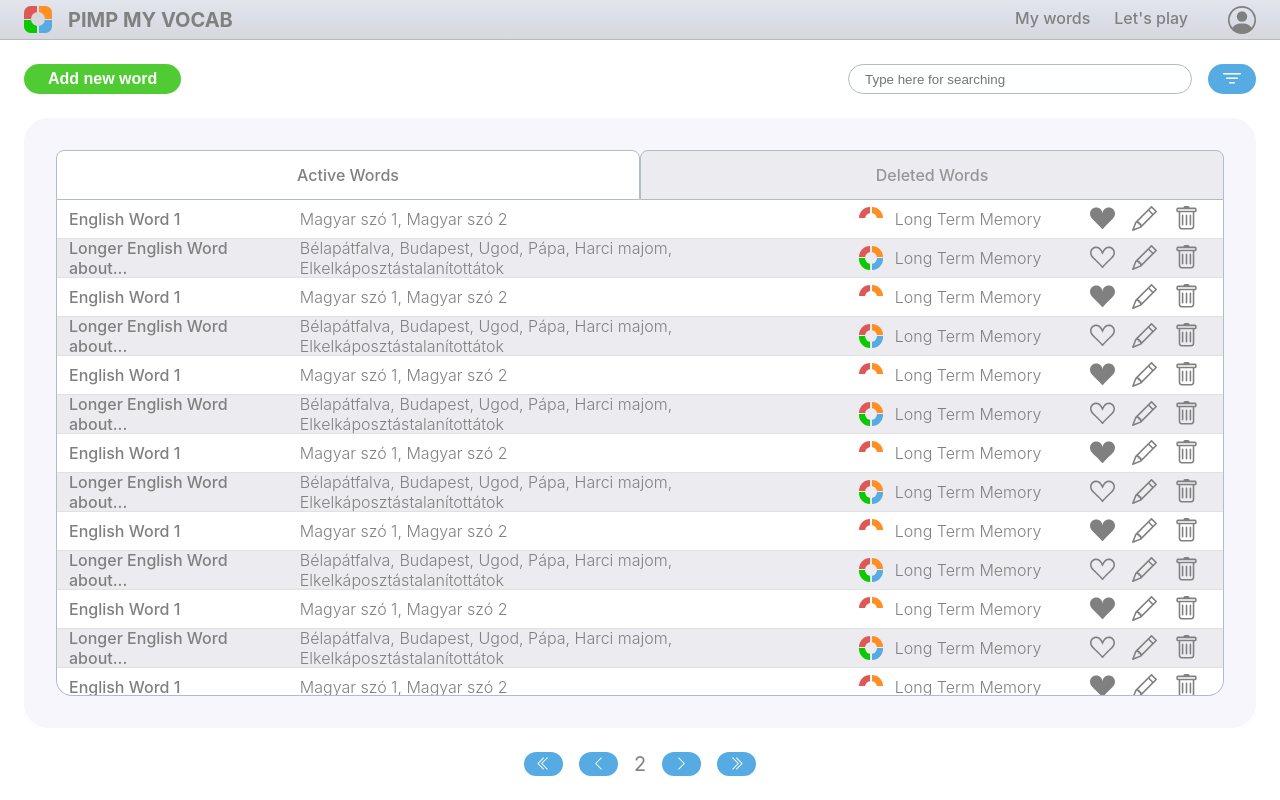
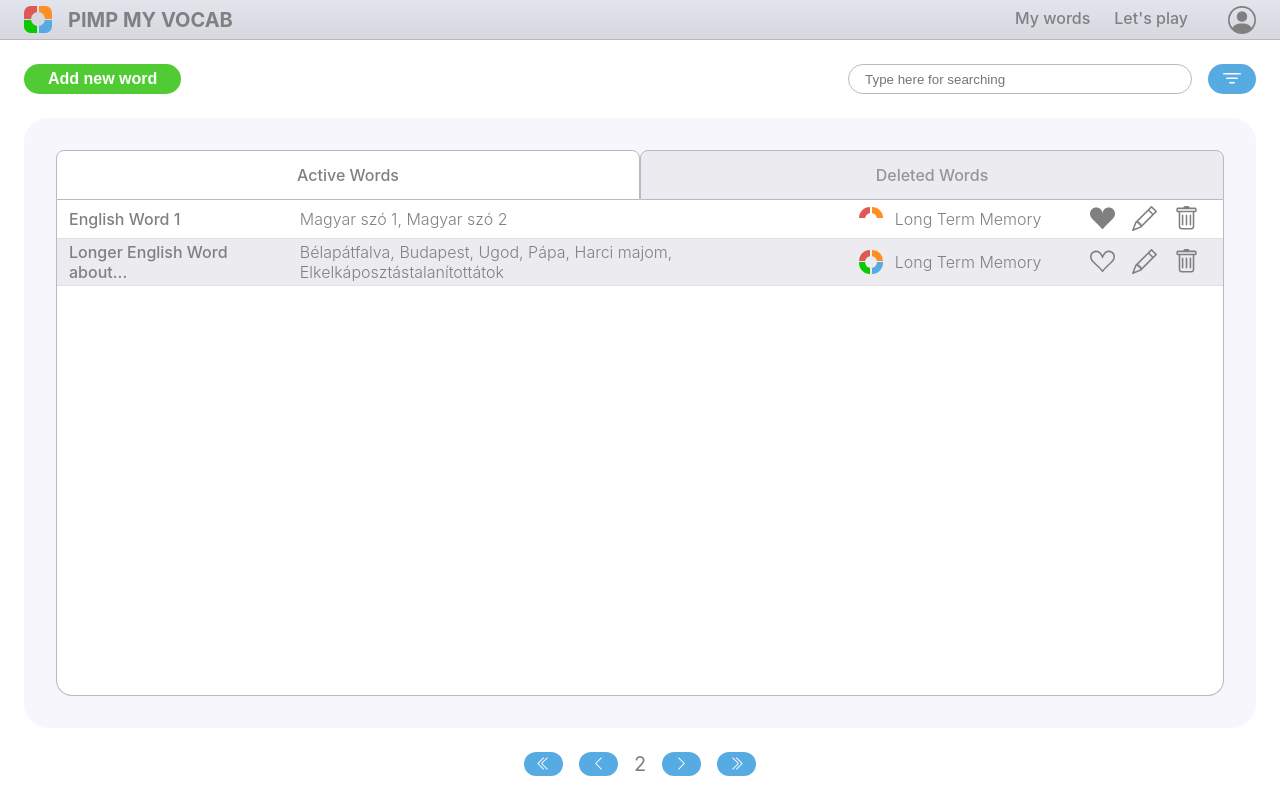
Before and after one commit to Crepkey/pmv_frond_end, a React (Create React App) app: page / in a window 1280 px wide. Built offline with nearby package versions, Linux system fonts and the light colour scheme.

Commit message:
Remove useless test rows

```diff
--- a/src/components/MyWords.tsx
+++ b/src/components/MyWords.tsx
@@ -275,188 +275,6 @@ export default function MyWords() {
 								<BsTrash size={25} />
 							</WordHandler>
 						</WordRowGray>
-						<WordRowWhite>
-							<EnglishWord>English Word 1</EnglishWord>
-							<HungarianWords>Magyar szó 1, Magyar szó 2</HungarianWords>
-							<MemoryLevel>
-								<SpinnerBar size={24} status={34} style={{ margin: "0 12px 0 0" }} />
-								<MemoryState>Long Term Memory</MemoryState>
-							</MemoryLevel>
-							<WordHandler>
-								<BsSuitHeartFill size={25} />
-								<BsPencil size={25} />
-								<BsTrash size={25} />
-							</WordHandler>
-						</WordRowWhite>
-						<WordRowGray>
-							<EnglishWord>Longer English Word about...</EnglishWord>
-							<HungarianWords>Bélapátfalva, Budapest, Ugod, Pápa, Harci majom, Elkelkáposztástalanítottátok</HungarianWords>
-							<MemoryLevel>
-								<SpinnerBar size={24} status={96} style={{ margin: "0 12px 0 0", background: `${colors.rowBackgroundDark}` }} />
-								<MemoryState>Long Term Memory</MemoryState>
-							</MemoryLevel>
-							<WordHandler>
-								<BsSuitHeart size={25} />
-								<BsPencil size={25} />
-								<BsTrash size={25} />
-							</WordHandler>
-						</WordRowGray>
-						<WordRowWhite>
-							<EnglishWord>English Word 1</EnglishWord>
-							<HungarianWords>Magyar szó 1, Magyar szó 2</HungarianWords>
-							<MemoryLevel>
-								<SpinnerBar size={24} status={34} style={{ margin: "0 12px 0 0" }} />
-								<MemoryState>Long Term Memory</MemoryState>
-							</MemoryLevel>
-							<WordHandler>
-								<BsSuitHeartFill size={25} />
-								<BsPencil size={25} />
-								<BsTrash size={25} />
-							</WordHandler>
-						</WordRowWhite>
-						<WordRowGray>
-							<EnglishWord>Longer English Word about...</EnglishWord>
-							<HungarianWords>Bélapátfalva, Budapest, Ugod, Pápa, Harci majom, Elkelkáposztástalanítottátok</HungarianWords>
-							<MemoryLevel>
-								<SpinnerBar size={24} status={96} style={{ margin: "0 12px 0 0", background: `${colors.rowBackgroundDark}` }} />
-								<MemoryState>Long Term Memory</MemoryState>
-							</MemoryLevel>
-							<WordHandler>
-								<BsSuitHeart size={25} />
-								<BsPencil size={25} />
-								<BsTrash size={25} />
-							</WordHandler>
-						</WordRowGray>
-						<WordRowWhite>
-							<EnglishWord>English Word 1</EnglishWord>
-							<HungarianWords>Magyar szó 1, Magyar szó 2</HungarianWords>
-							<MemoryLevel>
-								<SpinnerBar size={24} status={34} style={{ margin: "0 12px 0 0" }} />
-								<MemoryState>Long Term Memory</MemoryState>
-							</MemoryLevel>
-							<WordHandler>
-								<BsSuitHeartFill size={25} />
-								<BsPencil size={25} />
-								<BsTrash size={25} />
-							</WordHandler>
-						</WordRowWhite>
-						<WordRowGray>
-							<EnglishWord>Longer English Word about...</EnglishWord>
-							<HungarianWords>Bélapátfalva, Budapest, Ugod, Pápa, Harci majom, Elkelkáposztástalanítottátok</HungarianWords>
-							<MemoryLevel>
-								<SpinnerBar size={24} status={96} style={{ margin: "0 12px 0 0", background: `${colors.rowBackgroundDark}` }} />
-								<MemoryState>Long Term Memory</MemoryState>
-							</MemoryLevel>
-							<WordHandler>
-								<BsSuitHeart size={25} />
-								<BsPencil size={25} />
-								<BsTrash size={25} />
-							</WordHandler>
-						</WordRowGray>
-						<WordRowWhite>
-							<EnglishWord>English Word 1</EnglishWord>
-							<HungarianWords>Magyar szó 1, Magyar szó 2</HungarianWords>
-							<MemoryLevel>
-								<SpinnerBar size={24} status={34} style={{ margin: "0 12px 0 0" }} />
-								<MemoryState>Long Term Memory</MemoryState>
-							</MemoryLevel>
-							<WordHandler>
-								<BsSuitHeartFill size={25} />
-								<BsPencil size={25} />
-								<BsTrash size={25} />
-							</WordHandler>
-						</WordRowWhite>
-						<WordRowGray>
-							<EnglishWord>Longer English Word about...</EnglishWord>
-							<HungarianWords>Bélapátfalva, Budapest, Ugod, Pápa, Harci majom, Elkelkáposztástalanítottátok</HungarianWords>
-							<MemoryLevel>
-								<SpinnerBar size={24} status={96} style={{ margin: "0 12px 0 0", background: `${colors.rowBackgroundDark}` }} />
-								<MemoryState>Long Term Memory</MemoryState>
-							</MemoryLevel>
-							<WordHandler>
-								<BsSuitHeart size={25} />
-								<BsPencil size={25} />
-								<BsTrash size={25} />
-							</WordHandler>
-						</WordRowGray>
-						<WordRowWhite>
-							<EnglishWord>English Word 1</EnglishWord>
-							<HungarianWords>Magyar szó 1, Magyar szó 2</HungarianWords>
-							<MemoryLevel>
-								<SpinnerBar size={24} status={34} style={{ margin: "0 12px 0 0" }} />
-								<MemoryState>Long Term Memory</MemoryState>
-							</MemoryLevel>
-							<WordHandler>
-								<BsSuitHeartFill size={25} />
-								<BsPencil size={25} />
-								<BsTrash size={25} />
-							</WordHandler>
-						</WordRowWhite>
-						<WordRowGray>
-							<EnglishWord>Longer English Word about...</EnglishWord>
-							<HungarianWords>Bélapátfalva, Budapest, Ugod, Pápa, Harci majom, Elkelkáposztástalanítottátok</HungarianWords>
-							<MemoryLevel>
-								<SpinnerBar size={24} status={96} style={{ margin: "0 12px 0 0", background: `${colors.rowBackgroundDark}` }} />
-								<MemoryState>Long Term Memory</MemoryState>
-							</MemoryLevel>
-							<WordHandler>
-								<BsSuitHeart size={25} />
-								<BsPencil size={25} />
-								<BsTrash size={25} />
-							</WordHandler>
-						</WordRowGray>
-						<WordRowWhite>
-							<EnglishWord>English Word 1</EnglishWord>
-							<HungarianWords>Magyar szó 1, Magyar szó 2</HungarianWords>
-							<MemoryLevel>
-								<SpinnerBar size={24} status={34} style={{ margin: "0 12px 0 0" }} />
-								<MemoryState>Long Term Memory</MemoryState>
-							</MemoryLevel>
-							<WordHandler>
-								<BsSuitHeartFill size={25} />
-								<BsPencil size={25} />
-								<BsTrash size={25} />
-							</WordHandler>
-						</WordRowWhite>
-						<WordRowGray>
-							<EnglishWord>Longer English Word about...</EnglishWord>
-							<HungarianWords>Bélapátfalva, Budapest, Ugod, Pápa, Harci majom, Elkelkáposztástalanítottátok</HungarianWords>
-							<MemoryLevel>
-								<SpinnerBar size={24} status={96} style={{ margin: "0 12px 0 0", background: `${colors.rowBackgroundDark}` }} />
-								<MemoryState>Long Term Memory</MemoryState>
-							</MemoryLevel>
-							<WordHandler>
-								<BsSuitHeart size={25} />
-								<BsPencil size={25} />
-								<BsTrash size={25} />
-							</WordHandler>
-						</WordRowGray>
-						<WordRowWhite>
-							<EnglishWord>English Word 1</EnglishWord>
-							<HungarianWords>Magyar szó 1, Magyar szó 2</HungarianWords>
-							<MemoryLevel>
-								<SpinnerBar size={24} status={34} style={{ margin: "0 12px 0 0" }} />
-								<MemoryState>Long Term Memory</MemoryState>
-							</MemoryLevel>
-							<WordHandler>
-								<BsSuitHeartFill size={25} />
-								<BsPencil size={25} />
-								<BsTrash size={25} />
-							</WordHandler>
-						</WordRowWhite>
-						<WordRowGray>
-							<EnglishWord>Longer English Word about...</EnglishWord>
-							<HungarianWords>Bélapátfalva, Budapest, Ugod, Pápa, Harci majom, Elkelkáposztástalanítottátok</HungarianWords>
-							<MemoryLevel>
-								<SpinnerBar size={24} status={96} style={{ margin: "0 12px 0 0", background: `${colors.rowBackgroundDark}` }} />
-								<MemoryState>Long Term Memory</MemoryState>
-							</MemoryLevel>
-							<WordHandler>
-								<BsSuitHeart size={25} />
-								<BsPencil size={25} />
-								<BsTrash size={25} />
-							</WordHandler>
-						</WordRowGray>
 					</WordContainer>
 				</TableBlock>
 			</TableContainer>
```
